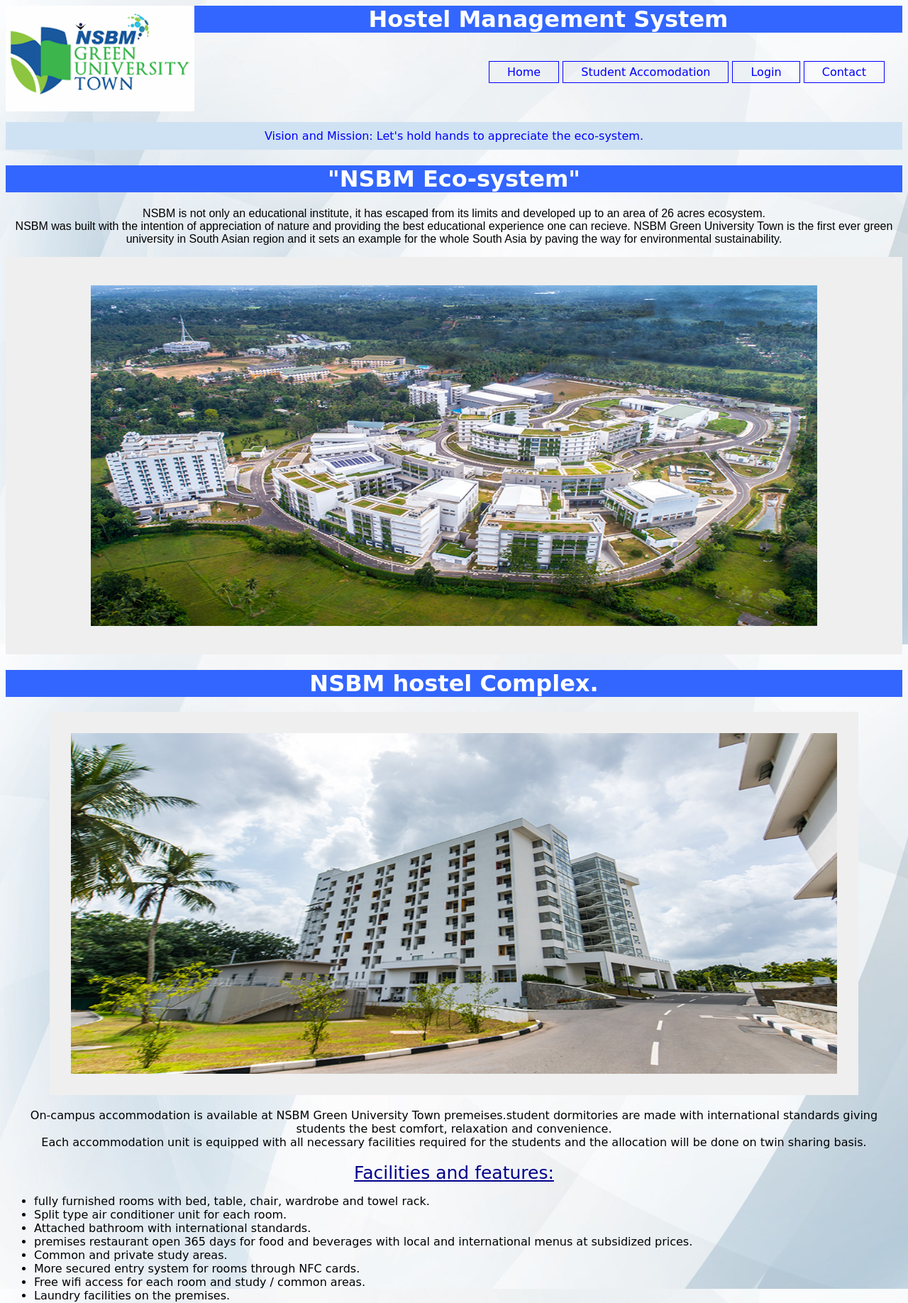
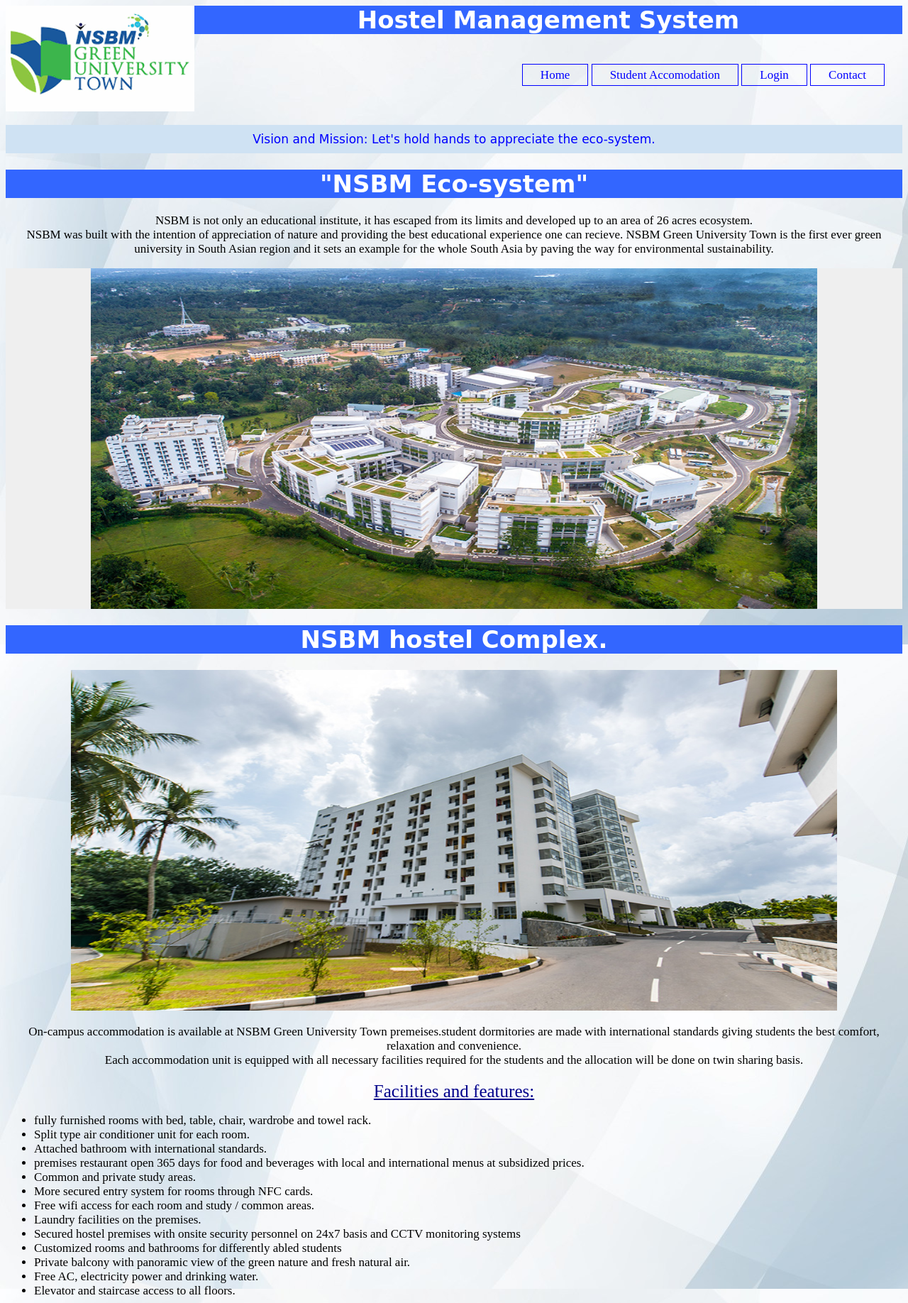
Before and after one commit to Deshanm123/NSBM-HMS, a PHP site: page / in a window 1280 px wide. Shown: the top 1836 px of the page at 71% size. Run offline with PHP 8.4, Linux system fonts and the light colour scheme.

Commit message:
tvubhkjnl

```diff
--- a/HMS/contact.css
+++ b/HMS/contact.css
@@ -1,3 +1,6 @@
+body{
+  background-image: URL("canvas.jpg");
+}
 .container{
   width:1500px;
 }
--- a/HMS/index.css
+++ b/HMS/index.css
@@ -1,4 +1,5 @@
 .container{
+  background-image: URL("canvas.jpg");
   width:100%;
   height: 100%;
   margin: 0px auto;
@@ -9,37 +10,31 @@
     margin: 5px;
   }
   .vision{
+    font-family: cursive;
     background-color: #cfe2f3;
     padding: 10px 10px;
     color:blue;
   }
 .img{
-  padding: 10px;
   background-color: #efefef;
 }
 .landscape{
-  padding: 100px;
   background-color: #efefef;
 }
 p3{
-  font-family: cursive;
   text-decoration: underline;
   text-shadow: none;
   color:darkblue;
   font-size:25px;
 }
 .birdseye{
-  padding-top: 50px;
-  padding-right: 100px;
-  padding-bottom: 50px;
-  padding-left: 100px;
   background-color: #efefef;
 }
 body{
+  background-color: black;
+  font-size: 17px;
   background-image: URL("canvas.jpg");
   text-align:center;
-  font-family: cursive;
-  //font-size: 20px;
 }
 .logo img{
   float:left;
@@ -64,15 +59,11 @@ display:inline-block;
   background-color:#00ff00;
   transition:0.5s;
 }
- .banner-1 img{
-   padding:30px;
- }
 p{
 text-align: center;
-font-family: sans-serif;
-
 }
 h1{
+  font-family: cursive;
   color:white;
   background-color:#3366FF;
   font-style: normal;
--- a/HMS/index.php
+++ b/HMS/index.php
@@ -75,7 +75,7 @@ A dedicated warden and an academic warden are available on premises with fulltim
 </p4>
 </div>
 
-<div class="banner-2"><br>
+<div class="banner-1">
 <img class="birdseye" src="nsbm-2020.jpg"  width="1024px" height="480px" alt="birdseye-view">
 </div>
 <br>
```
